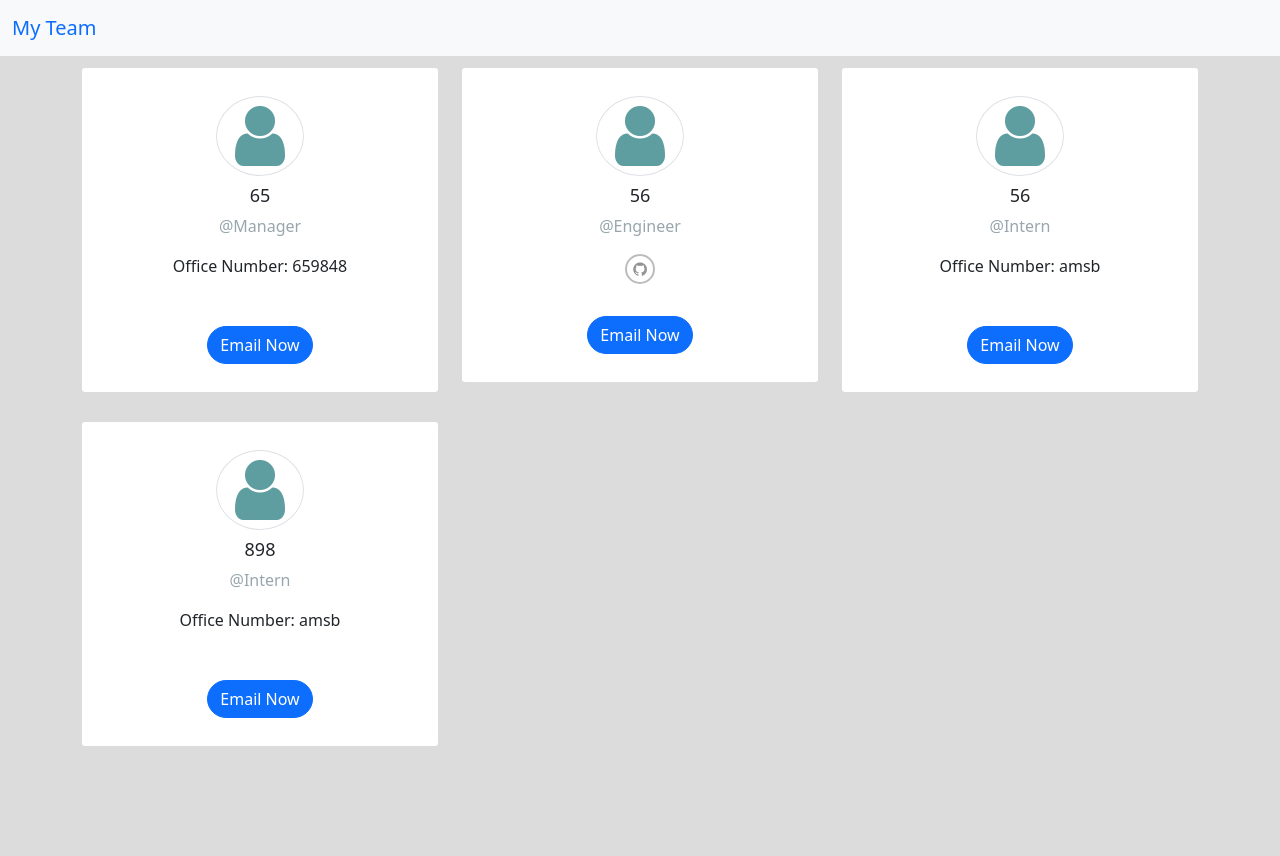
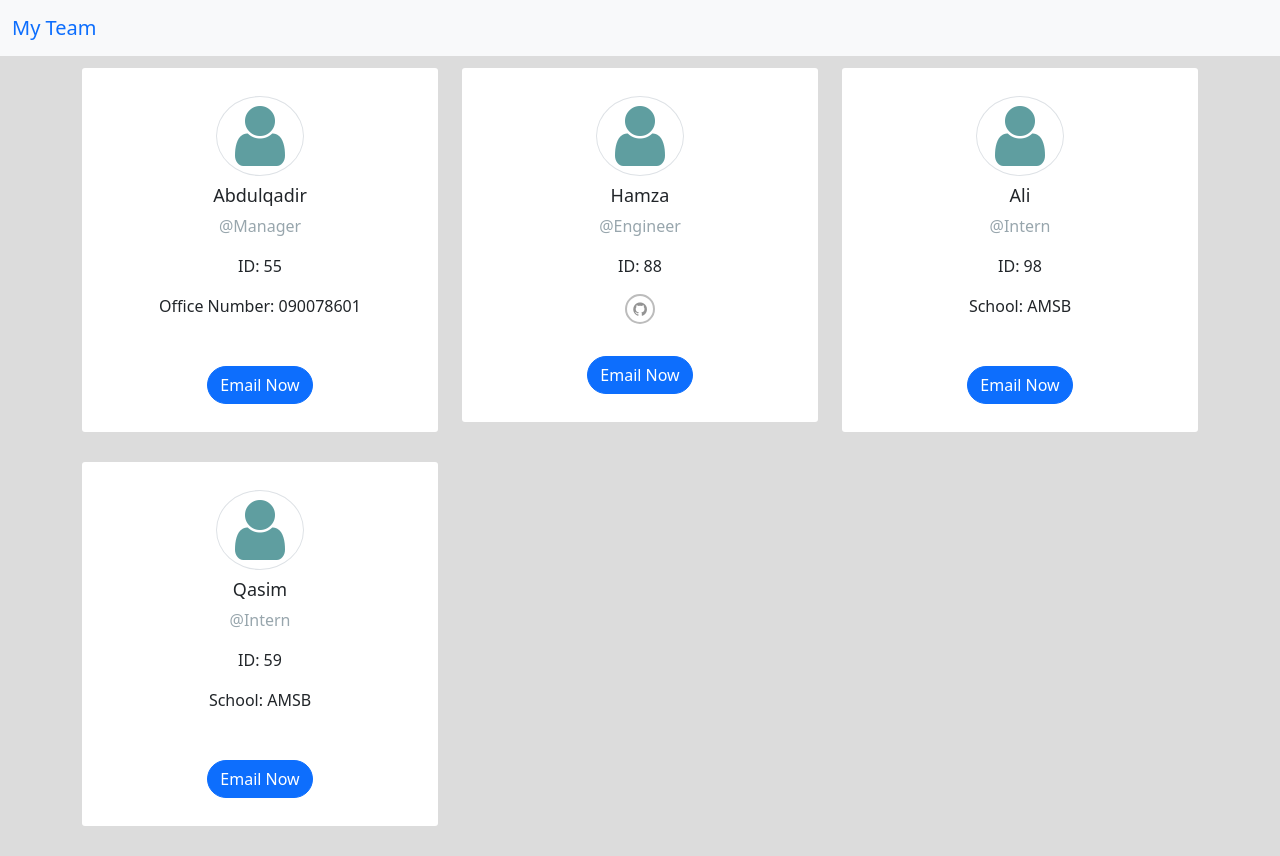
Before and after one commit to AbdulQadir51/teams-generator, a website: page dist/index.html in a window 1280 px wide. Before the commit the page ends 800 px from the top, so only its background shows below. Drawn offline with nearby package versions, Linux system fonts and the light colour scheme.

Commit message:
HTML File generated

```diff
--- a/dist/index.html
+++ b/dist/index.html
@@ -32,15 +32,16 @@
               </div>
             </div>
             <div class="">
-              <h4>65</h4>
+              <h4>Abdulqadir</h4>
               <p class="text-muted">
                 @Manager
               </p>
+              <p>ID: 55</p>
             </div> <ul class="social-links list-inline">
               <li class="list-inline-item">
-               <p>Office Number: 659848</p>
+               <p>Office Number: 090078601</p>
               </li>
-            </ul><a href="mailto:owais@gmail.com"
+            </ul><a href="mailto:abdulqadir51@gmail.com"
               class="btn btn-primary mt-3 btn-rounded waves-effect w-md waves-light">
               Email Now
             </a>
@@ -55,10 +56,11 @@
               </div>
             </div>
             <div class="">
-              <h4>56</h4>
+              <h4>Hamza</h4>
               <p class="text-muted">
                 @Engineer
               </p>
+              <p>ID: 88</p>
             </div> <ul class="social-links list-inline">
                 <li class="list-inline-item">
                   <a
@@ -66,10 +68,10 @@
                     data-placement="top"
                     data-toggle="tooltip"
                     class="tooltips"
-                    href="https://github.com/MustafaAli58"
+                    href="https://github.com/hamza009"
                     data-original-title="Github"><i class="fa fa-github"></i></a>
                 </li>
-              </ul><a href="mailto:mustafa@gmail.com"
+              </ul><a href="mailto:hamza@gmail.com"
               class="btn btn-primary mt-3 btn-rounded waves-effect w-md waves-light">
               Email Now
             </a>
@@ -84,15 +86,16 @@
               </div>
             </div>
             <div class="">
-              <h4>56</h4>
+              <h4>Ali</h4>
               <p class="text-muted">
                 @Intern
               </p>
+              <p>ID: 98</p>
             </div> <ul class="social-links list-inline">
             <li class="list-inline-item">
-             <p>Office Number: amsb</p>
+             <p>School: AMSB</p>
             </li>
-          </ul><a href="mailto:hamza@gmail.com"
+          </ul><a href="mailto:ali@gmail.com"
               class="btn btn-primary mt-3 btn-rounded waves-effect w-md waves-light">
               Email Now
             </a>
@@ -107,15 +110,16 @@
               </div>
             </div>
             <div class="">
-              <h4>898</h4>
+              <h4>Qasim</h4>
               <p class="text-muted">
                 @Intern
               </p>
+              <p>ID: 59</p>
             </div> <ul class="social-links list-inline">
             <li class="list-inline-item">
-             <p>Office Number: amsb</p>
+             <p>School: AMSB</p>
             </li>
-          </ul><a href="mailto:aki@gmail.com"
+          </ul><a href="mailto:qasim@gmail.com"
               class="btn btn-primary mt-3 btn-rounded waves-effect w-md waves-light">
               Email Now
             </a>
```
